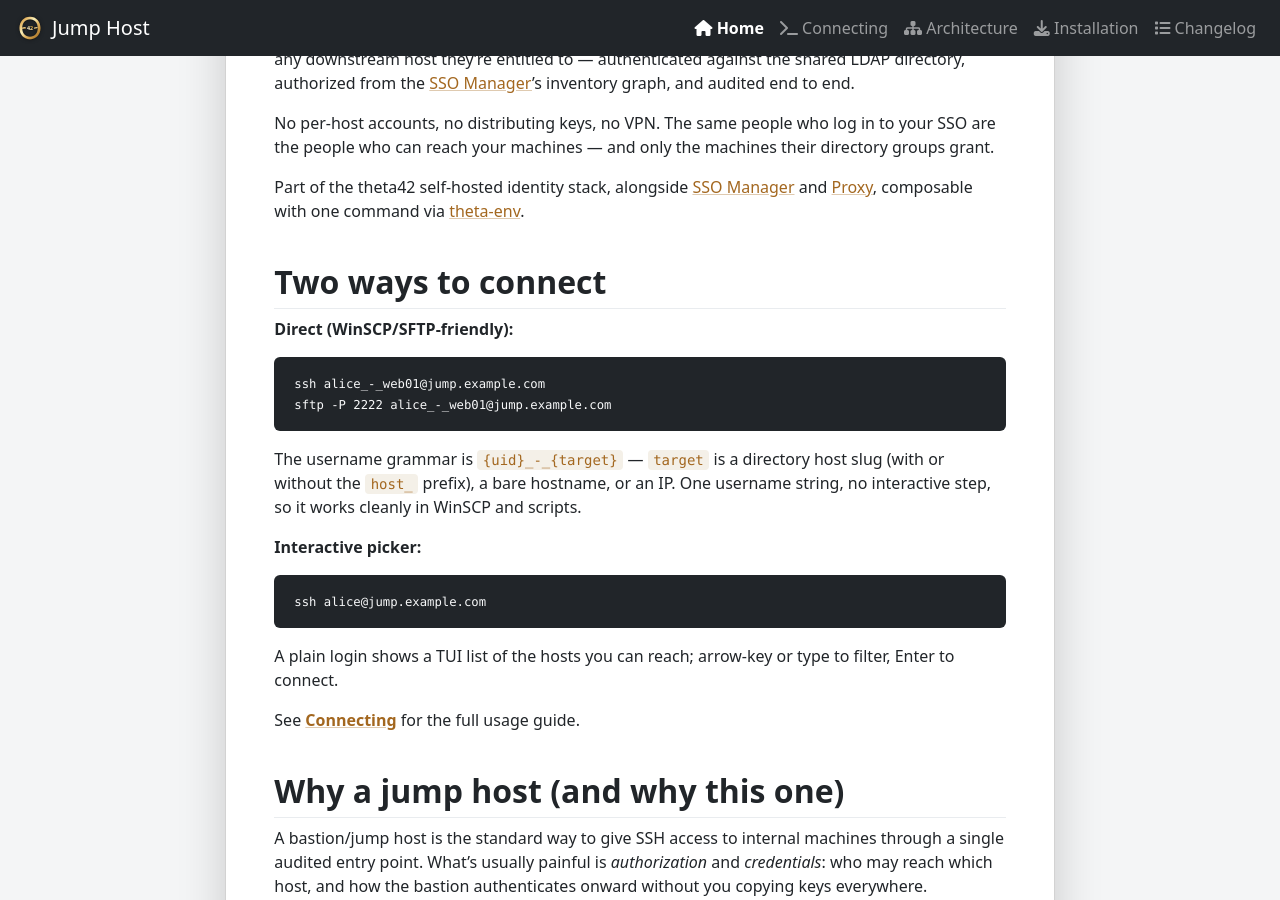
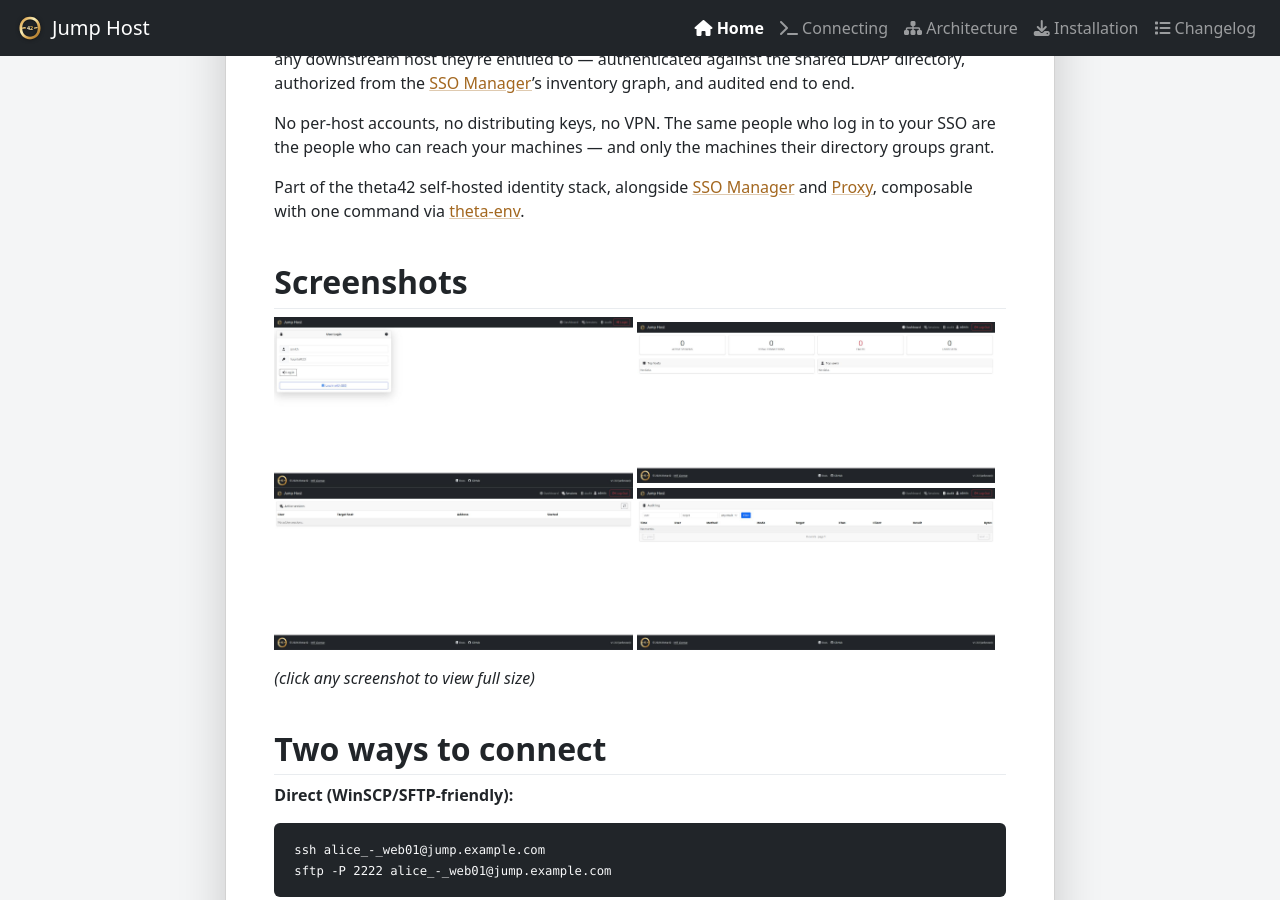
Before and after one commit to theta42/jump-host, a Jekyll site: the page built from docs/index.md, in a window 1280 px wide and 900 px high, scrolled down 202 px. Built offline with Jekyll 4.4.1, drawn with Linux system fonts in a browser that asks for light colours.

Commit message:
docs: add jump-host screenshots (login, dashboard, sessions, audit)
jump-host's docs had no screenshots at all. Add the four core web UI
views and reference them from index.md.

Co-Authored-By: Claude Sonnet 5 <noreply@anthropic.com>

```diff
--- a/docs/index.md
+++ b/docs/index.md
@@ -20,6 +20,15 @@ Part of the theta42 self-hosted identity stack, alongside
 [SSO Manager](https://theta42.github.io/sso-manager-node/) and
 [Proxy](https://theta42.github.io/proxy/), composable with one command via
 [theta-env](https://theta42.github.io/theta-env/).
+
+## Screenshots
+
+<a href="images/login.png" target="_blank"><img src="images/login.png" alt="Login" width="49%"></a>
+<a href="images/dashboard.png" target="_blank"><img src="images/dashboard.png" alt="Dashboard" width="49%"></a>
+<a href="images/sessions.png" target="_blank"><img src="images/sessions.png" alt="Active sessions" width="49%"></a>
+<a href="images/audit.png" target="_blank"><img src="images/audit.png" alt="Audit log" width="49%"></a>
+
+*(click any screenshot to view full size)*
 
 ## Two ways to connect
 
```
Also changed, not shown: docs/images/audit.png (added), docs/images/dashboard.png (added), docs/images/login.png (added), docs/images/sessions.png (added).
